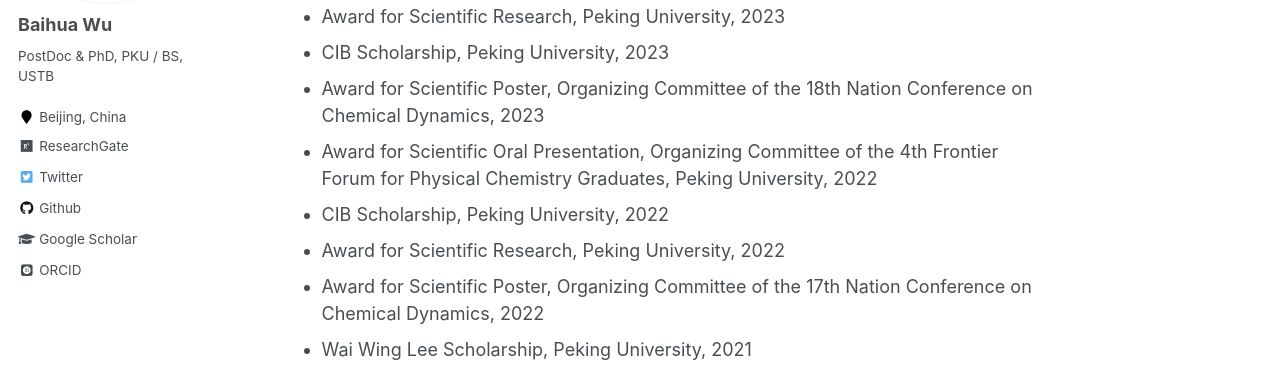
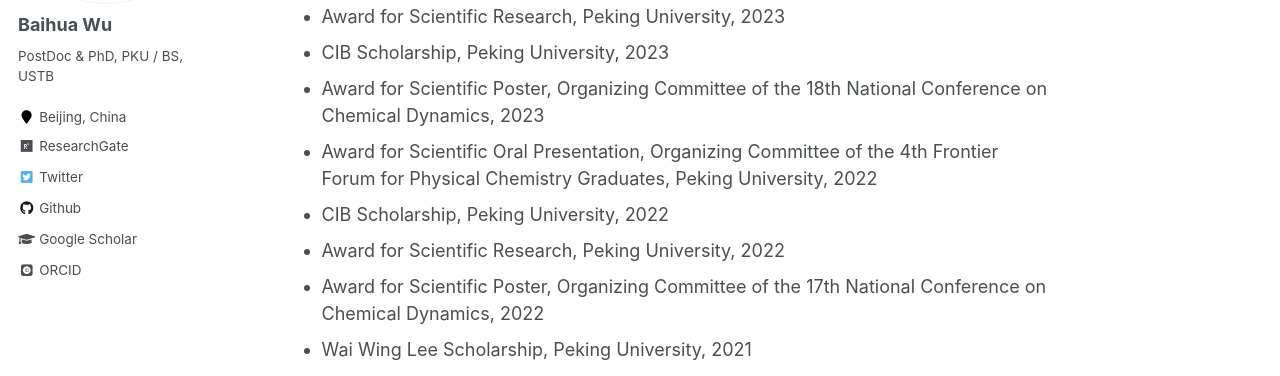
Before and after one commit to wubaihua/wubaihua.github.io, a Jekyll site: the page built from _pages/about.md, in a window 1280 px wide and 900 px high, scrolled down 1405 px. Shown: the part 182-558 px from the top of the window. Built offline with Jekyll 4.4.1, drawn with Linux system fonts in a browser that asks for light colours; some web fonts are replaced.

Commit message:
20250216-1

```diff
--- a/_pages/about.md
+++ b/_pages/about.md
@@ -86,11 +86,11 @@ Email: wubaihua[AT]pku.edu.cn;   wubaihua19[AT]gmail.com
 * Q-CHEM Best Poster Award, Organizing Committee of the 11th Triennial Congress of the International Society for Theoretical Chemical Physics (ISTCP2024), 2024
 * Award for Scientific Research, Peking University, 2023
 * CIB Scholarship, Peking University, 2023
-* Award for Scientific Poster, Organizing Committee of the 18th Nation Conference on Chemical Dynamics, 2023
+* Award for Scientific Poster, Organizing Committee of the 18th National Conference on Chemical Dynamics, 2023
 * Award for Scientific Oral Presentation, Organizing Committee of the 4th Frontier Forum for Physical Chemistry Graduates, Peking University, 2022
 * CIB Scholarship, Peking University, 2022
 * Award for Scientific Research, Peking University, 2022
-* Award for Scientific Poster, Organizing Committee of the 17th Nation Conference on Chemical Dynamics, 2022
+* Award for Scientific Poster, Organizing Committee of the 17th National Conference on Chemical Dynamics, 2022
 * Wai Wing Lee Scholarship, Peking University, 2021
 * Award for Scientific Research, Peking University, 2021
 
```
